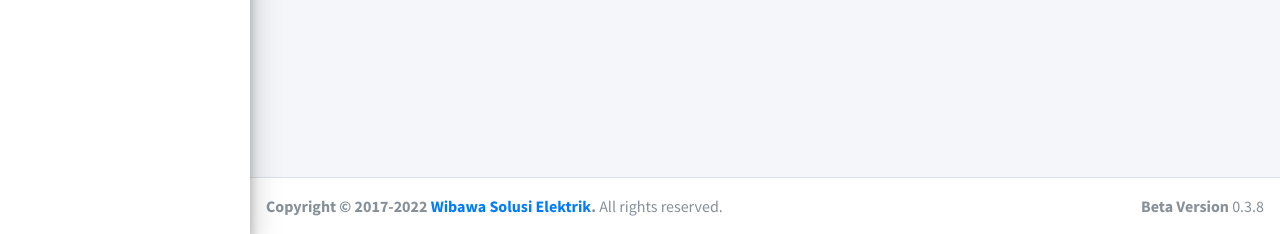
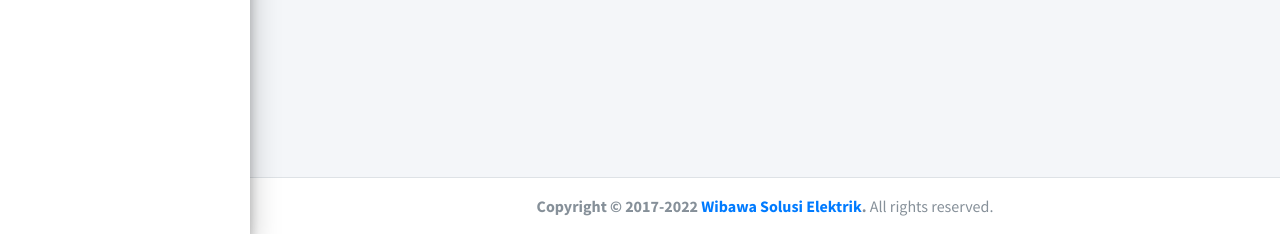
Before and after one commit to hanafiprasyah/wise_cs, a PHP site: page /pages/screen/add_client.php?id=1 in a window 1280 px wide. Shown: the part 566-800 px from the top of the page. Run offline with PHP 8.4, Linux system fonts and the light colour scheme; the visitor is signed in with stand-in values (Sample User, id 1); data that the repository does not hold is empty; some libraries are stand-ins or nearby versions.

Commit message:
Membuat perubahan posisi pada footer-text

```diff
--- a/pages/layout/footer.php
+++ b/pages/layout/footer.php
@@ -1,13 +1,13 @@
 <?php
 $year = date("Y");
 ?>
-<footer class="main-footer">
+<footer class="main-footer text-center align-middle">
   <strong>Copyright &copy; 2017-<?php echo $year; ?> <a href="https://wise.co.id/">Wibawa Solusi Elektrik</a>.</strong>
   All rights reserved.
-  <div class="float-right d-none d-sm-inline-block">
+  <!-- <div class="float-right d-none d-sm-inline-block">
     <b>Beta Version</b> 0.3.8
-    <!-- #1 : desc the version of deploy -->
-    <!-- #2 : desc the frequency of developing the feature -->
-    <!-- #3 : desc the version of revision -->
-  </div>
+    #1 : desc the version of deploy
+    #2 : desc the frequency of developing the feature
+    #3 : desc the version of revision
+  </div> -->
 </footer>
```
